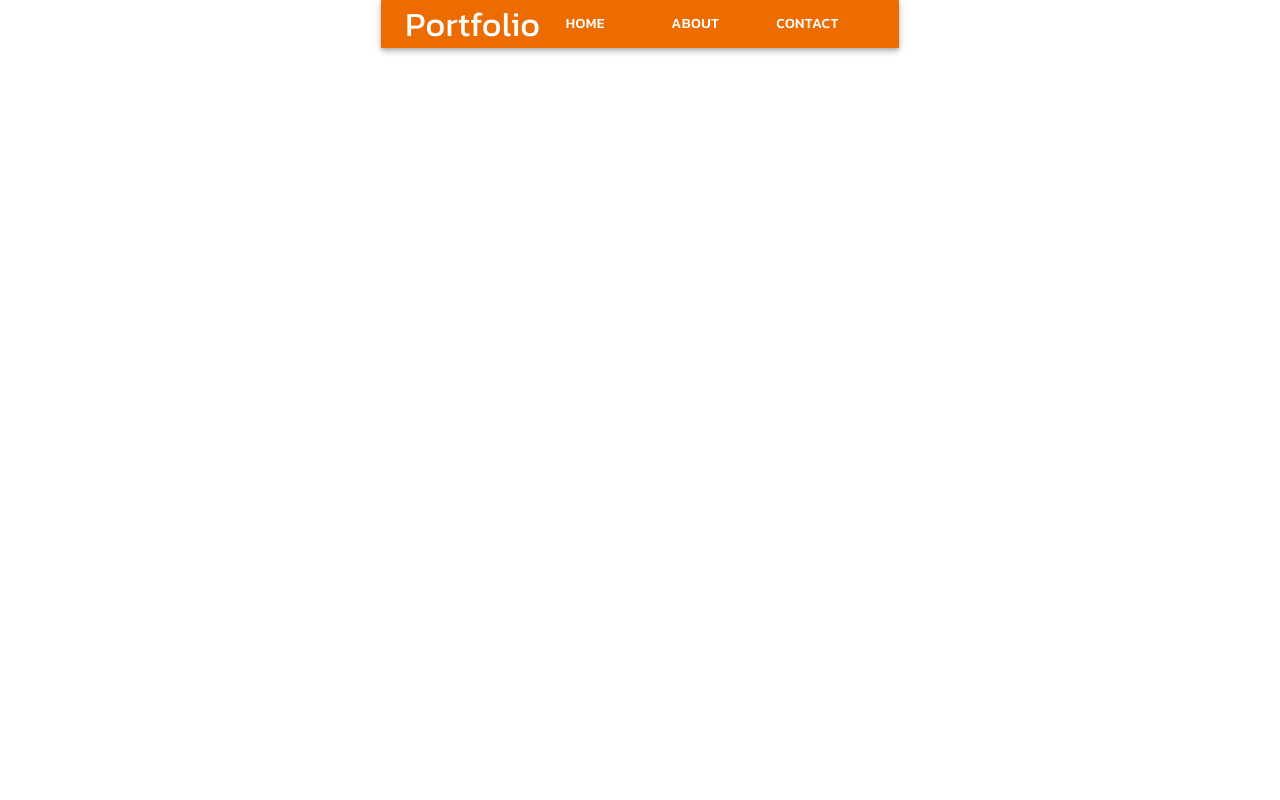
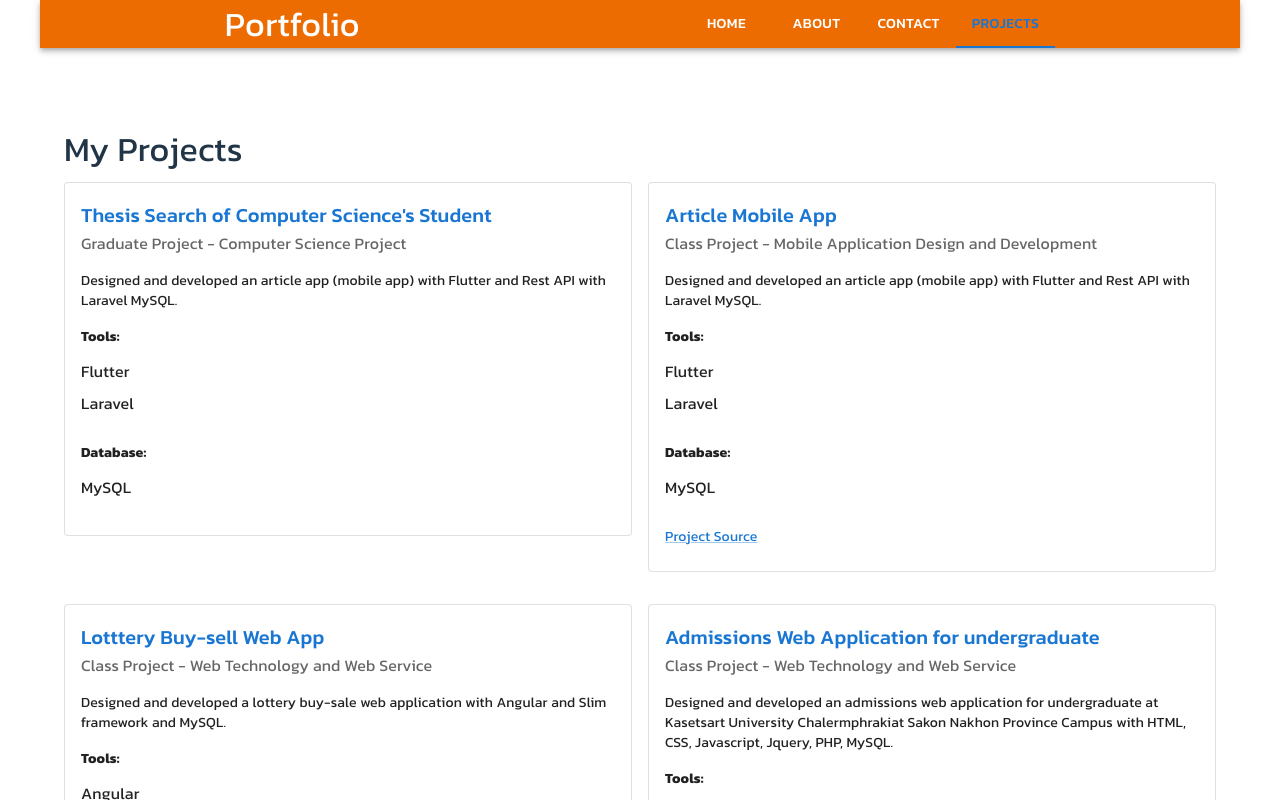
Before and after one commit to mskerz/react-mui-portfolio, a React (Vite) app: page /projects in a window 1280 px wide. Shown: the top 800 px of the page. Built offline with nearby package versions, Linux system fonts and the light colour scheme.

Commit message:
fix trainsition  with framer motion  + project from json

```diff
--- a/src/Pages/About.jsx
+++ b/src/Pages/About.jsx
@@ -1,5 +1,4 @@
 import { Typography, Container, Box, Grid, Stack } from '@mui/material';
-import { motion } from 'framer-motion';
 import { FaHtml5, FaCss3Alt, FaJs, FaReact, FaAngular, FaBootstrap, FaLaravel } from 'react-icons/fa';
 import { SiFastapi,SiFlutter,SiDocker } from 'react-icons/si';
 
@@ -19,13 +18,7 @@ function About() {
     ];
 
     return (
-        <motion.div
-            key="about"
-            initial={{ opacity: 0, y: 50 }}
-            animate={{ opacity: 1, y: 0 }}
-            exit={{ opacity: 0, y: -50 }}
-            transition={{ duration: 0.3 }}
-        >
+        <div>
             <Container maxWidth="md">
                 <Typography variant="h2" component="h1" gutterBottom>
                     Hi! I&apos;m Wichasin S.
@@ -51,7 +44,7 @@ function About() {
                     </Grid>
                 </Box>
             </Container>
-        </motion.div>
+        </div>
     );
 }
 
--- a/src/Pages/Contact.jsx
+++ b/src/Pages/Contact.jsx
@@ -1,16 +1,8 @@
 import { Container, Typography } from "@mui/material";
-import { motion } from "framer-motion";
 
 function Contact() {
   return (
-    <motion.div
-      key="contact"
-      initial={{ opacity: 0, y: 50 }}
-      animate={{ opacity: 1, y: 0 }}
-      exit={{ opacity: 0, y: -50 }}
-      transition={{ duration: 0.3 }}
-
-    >
+    <div>
       <Container maxWidth="md">
           <Typography variant="h2" component="h1" gutterBottom>
             Contact Me
@@ -20,7 +12,7 @@ function Contact() {
           </Typography>
       </Container>
 
-    </motion.div>
+    </div>
   );
 }
 export default Contact;
--- a/src/Pages/Home.jsx
+++ b/src/Pages/Home.jsx
@@ -1,5 +1,4 @@
 import { Container, Typography } from "@mui/material";
-import { motion } from "framer-motion";
 import ProfileImage from '../assets/avatar.jpg'; // Ensure this path is correct
 import { makeStyles } from "@mui/styles";
 import { ReactTyped } from "react-typed";
@@ -24,13 +23,7 @@ function Home() {
   const classes = useStyles();
 
   return (
-    <motion.div
-      key="home"
-      initial={{ opacity: 0, y: 50 }}
-      animate={{ opacity: 1, y: 0 }}
-      exit={{ opacity: 0, y: -50 }}
-      transition={{ duration: 0.3 }}
-    >
+    <div>
       <Container maxWidth="md">
             <div className={classes.root} >
 
@@ -51,7 +44,7 @@ function Home() {
       </Container>
 
 
-    </motion.div>
+    </div>
   );
 }
 export default Home;
--- a/src/components/AnimatedRoutes.jsx
+++ b/src/components/AnimatedRoutes.jsx
@@ -3,16 +3,32 @@ import { useLocation, Route, Routes } from 'react-router-dom';
 import Home from '../Pages/Home';
 import About from '../Pages/About';
 import Contact from '../Pages/Contact';
-import { AnimatePresence } from 'framer-motion'
+import { AnimatePresence,motion} from 'framer-motion'
+import ProjectList from './ProjectList';
 
+
+function MotionWrapper({ children }) {
+  return (
+    <motion.div
+      key={children.key} // Ensure the key prop is set to the child component's key
+      initial={{ opacity: 0, y: 50 }}
+      animate={{ opacity: 1, y: 0 }}
+      exit={{ opacity: 0, y: -50 }}
+      transition={{ duration: 0.3 }}
+    >
+      {children}
+    </motion.div>
+  );
+}
 function AnimatedRoutes() {
   const location = useLocation()
   return (
-    <AnimatePresence >
+    <AnimatePresence initial={false} mode={'wait'} onExitComplete={()=>null}>
       <Routes location={location} key={location.pathname}>
-        <Route path="/" element={<Home />} />
-        <Route path="/about" element={<About />} />
-        <Route path="/contact" element={<Contact />} />
+        <Route path="/" element={<MotionWrapper><Home /></MotionWrapper>} />
+        <Route path="/about" element={<MotionWrapper><About /></MotionWrapper>} />
+        <Route path="/contact" element={<MotionWrapper><Contact /></MotionWrapper>} />
+        <Route path="/projects" element={<MotionWrapper><ProjectList /></MotionWrapper>} />
       </Routes>
     </AnimatePresence>
   )
--- a/src/components/Navbar.jsx
+++ b/src/components/Navbar.jsx
@@ -21,16 +21,18 @@ function Navbar() {
 
     return (
         <AppBar position="static" color="warning"  sx={{ color: 'white'  }} >
-            <Toolbar variant='dense' sx={{ display: 'flex', justifyContent: 'space-evenly' }}>
+            <Toolbar variant='dense' sx={{ display: 'flex', justifyContent: 'space-around' }}>
                 <div style={{ display: 'flex', alignItems: 'center', gap: '10px' }}>
                     <Typography variant="h4" component="div">
                         Portfolio
                     </Typography>
                 </div>
                 <Tabs value={value} onChange={handleChange} aria-label='navigation tabs'>
-                    <Tab label="Home" value="/" color="secondary" component={Link} to="/" sx={{ color: 'white', marginRight: '20px' }} />
-                    <Tab label="About" value="/about" color="primary" component={Link} to="/about" sx={{ color: 'white', marginRight: '20px' }} />
-                    <Tab label="Contact" value="/contact" color="primary" component={Link} to="/contact" sx={{ color: 'white', marginRight: '20px' }} />
+                    <Tab label="Home" value="/" color="secondary" component={Link} to="/" sx={{ color: 'white' }} />
+                    <Tab label="About" value="/about" color="primary" component={Link} to="/about" sx={{ color: 'white'}} />
+                    <Tab label="Contact" value="/contact" color="primary" component={Link} to="/contact" sx={{ color: 'white' }} />
+                    <Tab label="Projects" value="/projects" color="primary" component={Link} to="/projects" sx={{ color: 'white' }} />
+
                 </Tabs>
             </Toolbar>
         </AppBar>
--- /dev/null
+++ b/src/components/Project.jsx
@@ -0,0 +1,50 @@
+import React from 'react';
+import { Card, CardContent, Typography, List, ListItem, ListItemText, Link, useTheme } from '@mui/material';
+
+function Project({ project }) {
+    const theme = useTheme();
+    return (
+        <Card variant="outlined" sx={{ mb: 2, backgroundColor: theme.palette.background.paper }}>
+            <CardContent>
+                <Typography variant="h6" component="div" sx={{ color: theme.palette.primary.main }}>
+                    {project.projectName}
+                </Typography>
+                <Typography color="text.secondary">
+                    {project.type} - {project.subject}
+                </Typography>
+                <Typography variant="body2" component="p" sx={{ mt: 2 }}>
+                    {project.detail.summary}
+                </Typography>
+                <Typography variant="body2" component="div" sx={{ mt: 2 }}>
+                    <b>Tools:</b>
+                    <List>
+                        {project.detail.tools.map((tool, index) => (
+                            <ListItem key={index} sx={{ padding: 0 }}>
+                                <ListItemText primary={tool} />
+                            </ListItem>
+                        ))}
+                    </List>
+                </Typography>
+                <Typography variant="body2" component="div" sx={{ mt: 2 }}>
+                    <b>Database:</b>
+                    <List>
+                        {project.detail.database.map((db, index) => (
+                            <ListItem key={index} sx={{ padding: 0 }}>
+                                <ListItemText primary={db} />
+                            </ListItem>
+                        ))}
+                    </List>
+                </Typography>
+                {project.source && (
+                    <Typography variant="body2" component="div" sx={{ mt: 2 }}>
+                        <Link href={project.source} target="_blank" rel="noopener noreferrer">
+                            Project Source
+                        </Link>
+                    </Typography>
+                )}
+            </CardContent>
+        </Card>
+    );
+}
+
+export default Project;
--- /dev/null
+++ b/src/components/ProjectList.jsx
@@ -0,0 +1,29 @@
+import React, { useState, useEffect } from 'react';
+import Project from './Project';
+import { Container, Typography,Grid } from '@mui/material';
+import data from './data.json';
+
+function ProjectList() {
+  const [projects, setProjects] = useState([]);
+
+  useEffect(() => {
+    setProjects(data);
+  }, []);
+
+  return (
+    <Container>
+      <Typography variant="h4" component="h1" gutterBottom>
+        My Projects
+      </Typography>
+            <Grid container spacing={2}>
+                {projects.map((project, index) => (
+                <Grid item xs={12} sm={6} md={6} key={index}>
+                    <Project project={project} />
+                </Grid>
+                ))}
+            </Grid>
+    </Container>
+  );
+}
+
+export default ProjectList;
--- /dev/null
+++ b/src/components/data.json
@@ -0,0 +1,46 @@
+[
+    {
+        "projectName": "Thesis Search of Computer Science's Student",
+        "type": "Graduate Project",
+        "subject": "Computer Science Project",
+        "detail": {
+            "tools": ["Flutter", "Laravel"],
+            "summary": "Designed and developed an article app (mobile app) with Flutter and Rest API with Laravel MySQL.",
+            "database": ["MySQL"]
+        },
+        "source": ""
+    },
+    {
+        "projectName": "Article Mobile App",
+        "type": "Class Project",
+        "subject": "Mobile Application Design and Development",
+        "detail": {
+            "tools": ["Flutter", "Laravel"],
+            "summary": "Designed and developed an article app (mobile app) with Flutter and Rest API with Laravel MySQL.",
+            "database": ["MySQL"]
+        },
+        "source": "https://github.com/mskerz/content_manage_apps"
+    },
+    {
+        "projectName": "Lotttery Buy-sell Web App",
+        "type": "Class Project",
+        "subject": "Web Technology and Web Service",
+        "detail": {
+            "tools": ["Angular", "Slim"],
+            "summary": "Designed and developed a lottery buy-sale web application with Angular and Slim framework and MySQL.",
+            "database": ["MySQL"]
+        },
+        "source": "https://github.com/mskerz/content_manage_apps"
+    },
+    {
+        "projectName": "Admissions Web Application for undergraduate",
+        "type": "Class Project",
+        "subject": "Web Technology and Web Service",
+        "detail": {
+            "tools": ["HTML", "CSS", "JavaScript", "PHP"],
+            "summary": "Designed and developed an admissions web application for undergraduate at Kasetsart University Chalermphrakiat Sakon Nakhon Province Campus with HTML, CSS, Javascript, Jquery, PHP, MySQL.",
+            "database": ["MySQL"]
+        },
+        "source": ""
+    }
+]
```
Also changed, not shown: src/assets/react-icon.svg (deleted).
